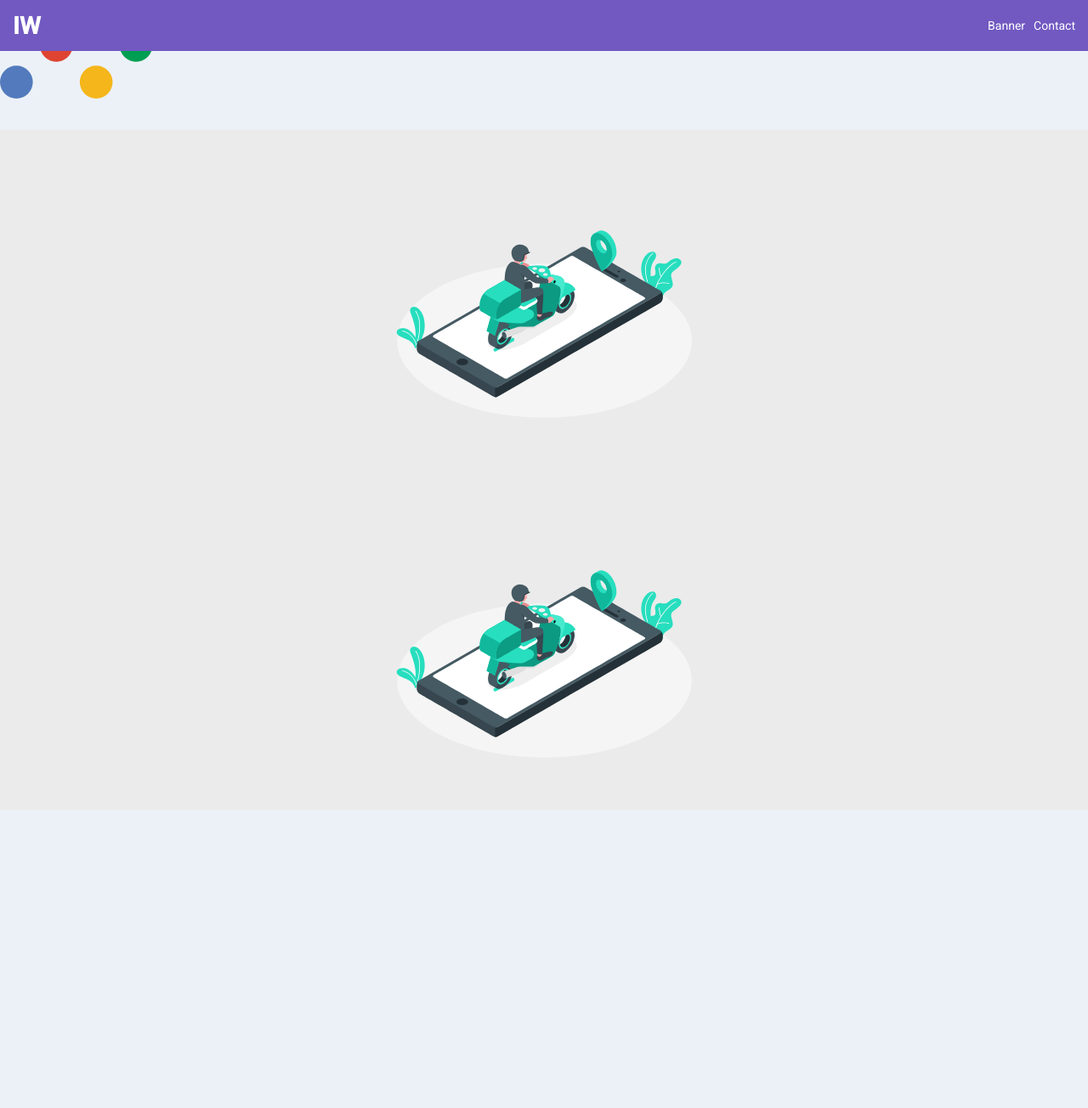
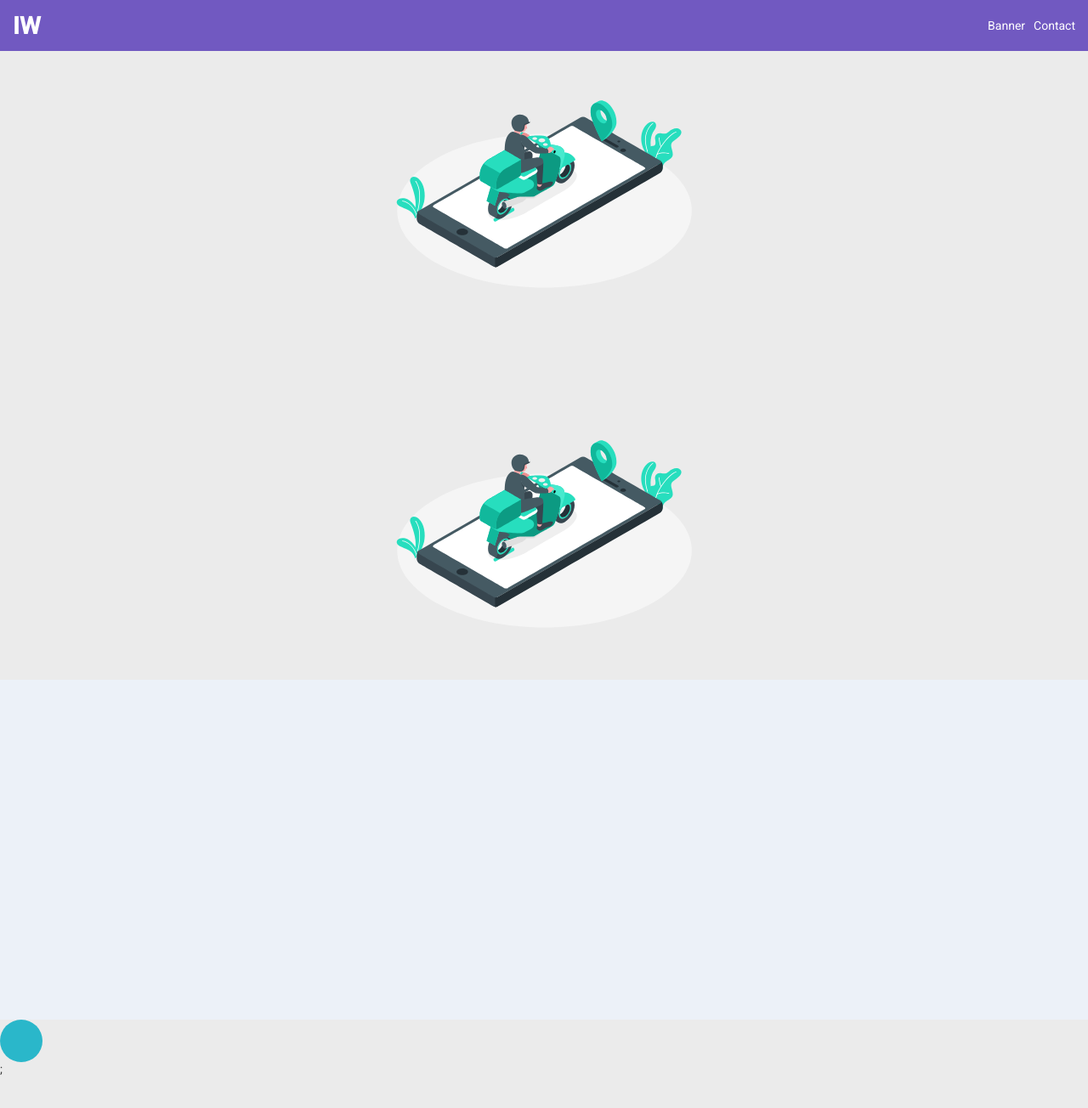
Before and after one commit to wdrik/react-hooks-animations, a React (Create React App) app: page / in a window 1280 px wide. Shown: the top 1304 px of the page at 85% size. Before the commit the page ends 953 px from the top, so only its background shows below. Built offline with nearby package versions, Linux system fonts and the light colour scheme; the HTML template or start-up script is replaced by a standard one.

Commit message:
Testando uso do TweenLite!

```diff
--- a/src/App.js
+++ b/src/App.js
@@ -11,8 +11,8 @@ function App() {
   return (
     <>
       <Header />
+      <Content />
       <Loader />
-      <Content />
       <Footer />
 
       <GlobalStyle />
--- a/src/components/Loader/index.js
+++ b/src/components/Loader/index.js
@@ -1,35 +1,90 @@
-import React, { useRef, useEffect } from "react";
-import { TweenMax } from "gsap";
+// import React, { useRef, useEffect } from "react";
+// import { TweenMax } from "gsap";
 
-const Loader = () => {
-  const blue = useRef(null);
-  const red = useRef(null);
-  const yellow = useRef(null);
-  const green = useRef(null);
+// const Loader = () => {
+//   const blue = useRef(null);
+//   const red = useRef(null);
+//   const yellow = useRef(null);
+//   const green = useRef(null);
+
+//   useEffect(() => {
+//     TweenMax.fromTo(
+//       [blue.current, yellow.current],
+//       0.5,
+//       { y: 18 },
+//       { y: -18, yoyo: true, repeat: -1 }
+//     );
+
+//     TweenMax.fromTo(
+//       [red.current, green.current],
+//       0.5,
+//       { y: -18 },
+//       { y: 18, repeat: -1, yoyo: true }
+//     );
+//   }, []);
+
+//   return (
+//     <svg viewBox="0 0 150 33.2" width="180" height="150">
+//       <circle ref={blue} cx="16.1" cy="16.6" r="16.1" fill="#527abd" />
+//       <circle ref={red} cx="55.2" cy="16.6" r="16.1" fill="#de4431" />
+//       <circle ref={yellow} cx="94.3" cy="16.6" r="16.1" fill="#f4b61a" />
+//       <circle ref={green} cx="133.4" cy="16.6" r="16.1" fill="#009e52" />
+//     </svg>
+//   );
+// };
+
+// export default Loader;
+
+
+import React, { useEffect, useRef } from "react";
+import { TweenLite } from "gsap";
+
+const animatedCompStyle = {
+  width: "50px",
+  height: "50px",
+  borderRadius: "100%",
+  backgroundColor: "#2AB7CA",
+};
+
+const animatedCompStyle2 = {
+  zIndex: 99,
+  display: 'block',
+  width: "100%",
+  height: "300px",
+  backgroundColor: "#EBEBEB",
+};
+
+const AnimatedComponent = props => {
+  const compRef = useRef(null);
 
   useEffect(() => {
-    TweenMax.fromTo(
-      [blue.current, yellow.current],
-      0.5,
-      { y: 18 },
-      { y: -18, yoyo: true, repeat: -1 }
-    );
-    TweenMax.fromTo(
-      [red.current, green.current],
-      0.5,
-      { y: -18 },
-      { y: 18, repeat: -1, yoyo: true }
-    );
-  }, []);
+    window.addEventListener("mousemove", onMouseMove);
+    /*
+      On state changes we can update the target position for GSAP.
+      Use redux-subscribe in real world use cases
+      for better performance
+    */
+    return () => window.removeEventListener("mousemove", onMouseMove);
+  });
+
+  const onMouseMove = e => {
+    console.log(e);
+
+    // TweenLite.to(compRef.current, 1, {
+    //   width: `${e.clientX}px`, height:`${e.clientY}px`
+    // });
+
+    TweenLite.to(compRef.current, 3, {
+      x: e.clientX,
+      y: e.clientY
+    });
+  };
 
   return (
-    <svg viewBox="0 0 150 33.2" width="180" height="150">
-      <circle ref={blue} cx="16.1" cy="16.6" r="16.1" fill="#527abd" />
-      <circle ref={red} cx="55.2" cy="16.6" r="16.1" fill="#de4431" />
-      <circle ref={yellow} cx="94.3" cy="16.6" r="16.1" fill="#f4b61a" />
-      <circle ref={green} cx="133.4" cy="16.6" r="16.1" fill="#009e52" />
-    </svg>
-  );
+    <div style={animatedCompStyle2}>
+      <div style={animatedCompStyle} ref={compRef} />;
+    </div>
+  )
 };
 
-export default Loader;
+export default AnimatedComponent;
```
